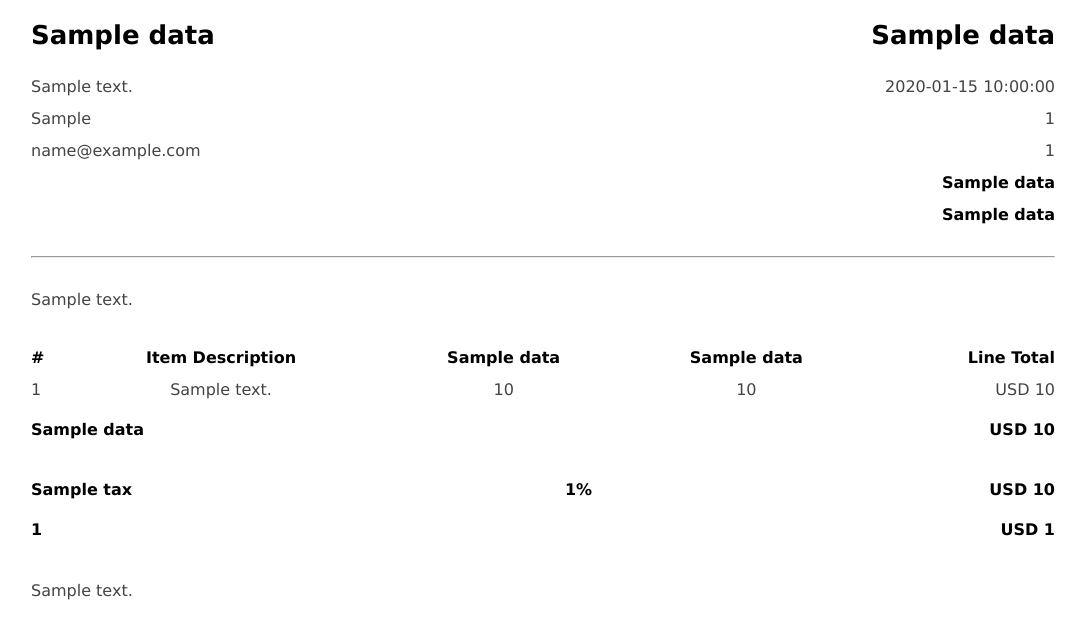
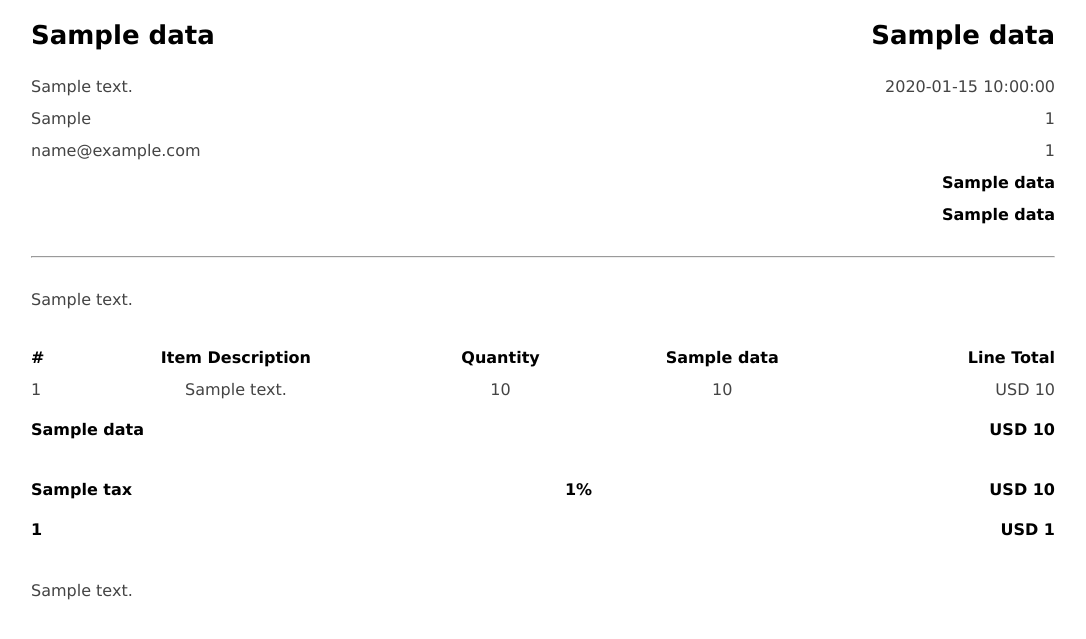
Before and after one commit to AshishKumarGrover/kickStartBE, a Flask app: template pythonBE/views/templates/index.jinja.html in a window 1280 px wide. Shown: the part 26-665 px from the top of the page, without its empty margins (97-1183 px from the left). Run offline with Flask 3, Linux system fonts and the light colour scheme; the template is opened without the code that fills it: most values are stand-ins (such as "Sample title", 1, 10 or a date in 2020).

Commit message:
update: jijna template

```diff
--- a/pythonBE/app.py
+++ b/pythonBE/app.py
@@ -9,4 +9,4 @@ def downloadInvoice():
     return result
 
 if __name__=="__main__":
-    app.run(host="localhost", port=8080, debug=True)
+    app.run(host="localhost", port=8000, debug=True)
--- a/pythonBE/services/service.py
+++ b/pythonBE/services/service.py
@@ -3,7 +3,7 @@ from jinja2 import Environment, FileSystemLoader
 import os
 
 def downloadInvoiceService(reqBody):
-    env = Environment(loader=FileSystemLoader('views/templates'))
+    env = Environment(loader=FileSystemLoader('views/templates'), lstrip_blocks=True,trim_blocks=True)
     template = env.get_template('index.jinja.html')
     dictObj =  eval(reqBody.decode('utf8')) #Extracting data comming from FE
     output_from_parsed_template = template.render(data=dictObj)
--- a/pythonBE/views/templates/headerInfo.jinja.html
+++ b/pythonBE/views/templates/headerInfo.jinja.html
@@ -1,8 +1,6 @@
 <div class="leftContainer">
     <div class="heading">{{data['advisoryCompanyName']}}</div>
-    {% for addressline in data['address'] %}
-        <div>{{addressline}}</div>
-    {% endfor %}
+    <p>{{data['address']}}</p>
     <div>{{data['contactNo']}}</div>
     <div>{{data['email']}}</div>
 </div>
--- a/pythonBE/views/templates/itemsTable.jinja.html
+++ b/pythonBE/views/templates/itemsTable.jinja.html
@@ -1,11 +1,11 @@
 <table class="itemTable w-100">
     <thead class="highlight">
       <tr>
-        <th class="w-20 alignLeft">#</th>
-        <th class="w-20 alignCenter">Item Description</th>
-        <th class="w-20 alignCenter">{{data['quantityName']}}</th>
-        <th class="w-20 alignCenter">{{data['unitPriceName']}}</th>
-        <th class="w-20 alignRight">Line Total</th>
+        <th class="alignLeft">#</th>
+        <th class="alignCenter">Item Description</th>
+        <th class="alignCenter">Quantity</th>
+        <th class="alignCenter">{{data['unitPriceName']}}</th>
+        <th class="alignRight">Line Total</th>
       </tr>
     </thead>
     <tbody>
--- a/server.js
+++ b/server.js
@@ -7,7 +7,7 @@ const PORT = process.env.PORT || 5000
 //for cors
 const cors = require('cors');
 const corsOptions ={
-    origin:'http://localhost:3000',
+    origin:'http://localhost:8080',
     credentials:true,
     optionSuccessStatus:200
 }
--- a/services/downloadInvoice.js
+++ b/services/downloadInvoice.js
@@ -2,7 +2,7 @@ const axios = require('axios')
 
 const downloadInvoiceService = async (reqQuery) => {
     const options = {
-        url: 'http://localhost:8080/pythonDownloadInvoice',
+        url: 'http://localhost:8000/pythonDownloadInvoice',
         method: 'POST',
         headers: {
           'Accept': 'application/json',
```
Also changed, not shown: controllers/downloadInvoice.js (+5 -2 lines), 1 other file.
